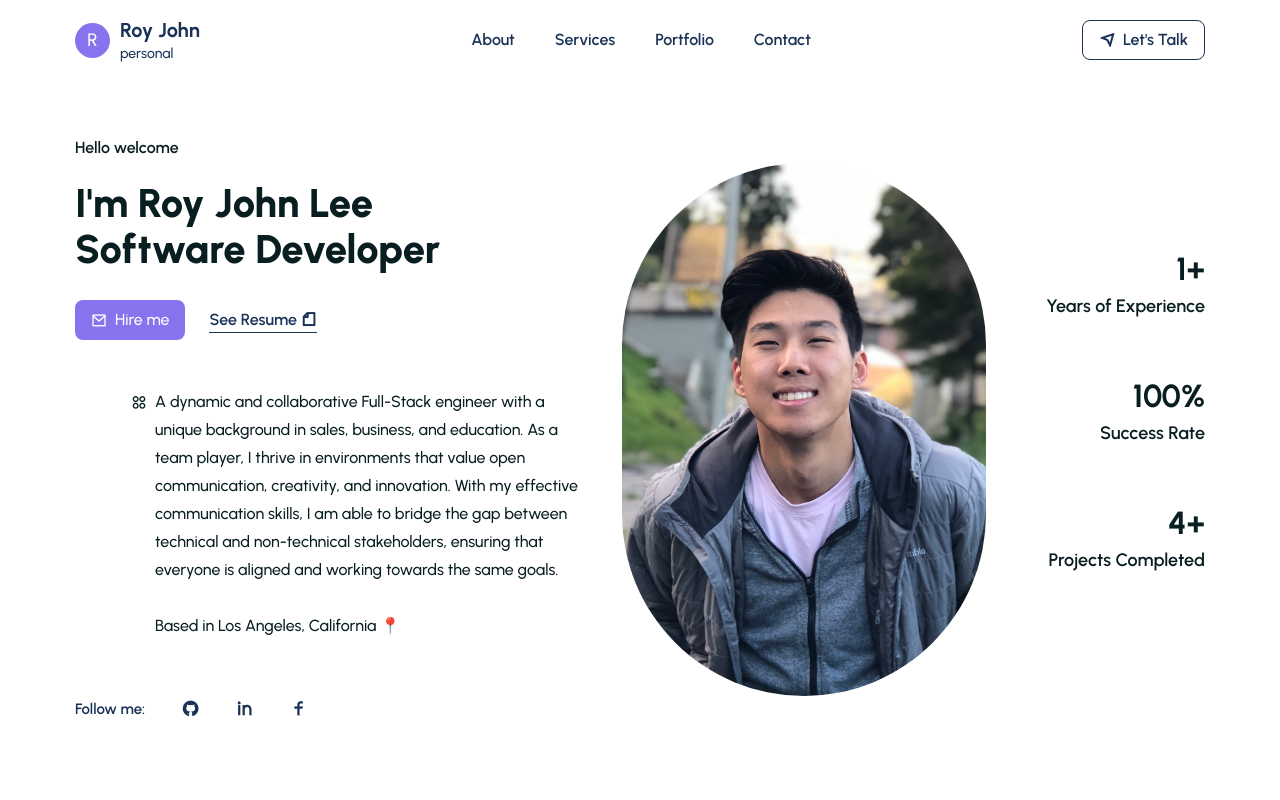
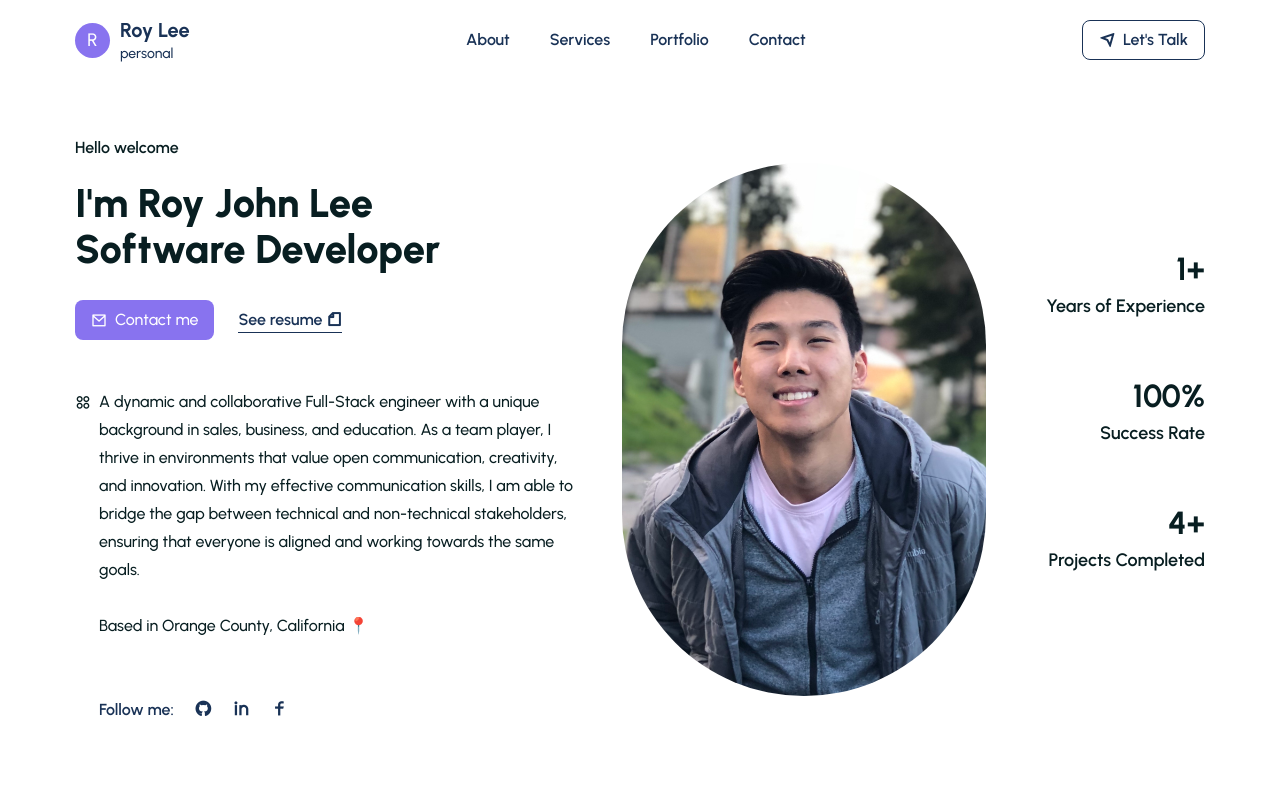
Before and after one commit to royjohnlee/portfolio, a React (Create React App) app: page / in a window 1280 px wide. Shown: the top 800 px of the page. Built offline with nearby package versions, Linux system fonts and the light colour scheme.

Commit message:
touch up

```diff
--- a/src/components/Footer/Footer.jsx
+++ b/src/components/Footer/Footer.jsx
@@ -14,7 +14,7 @@ const Footer = () => {
             </h2>
             <a href="#contact">
               <button className="bg-primaryColor text-white font-[500] flex items-center gap-2 hover:bg-smallTextColor ease-in duration-300 py-2 px-4 rounded-[8px]">
-                <i class="ri-mail-line"></i> Hire me
+                <i class="ri-mail-line"></i> Contact Me
               </button>
             </a>
           </div>
@@ -103,7 +103,7 @@ const Footer = () => {
 
                 <div className="leading-[20px]">
                   <h2 className="text-gray-200 font-[500] text-[18px]">
-                    Roy
+                    Roy Lee
                   </h2>
                   <p className="text-gray-400 text-[14px] font-[500]">
                     Personal
--- a/src/components/Header/Header.jsx
+++ b/src/components/Header/Header.jsx
@@ -51,7 +51,7 @@ const Header = () => {
             </span>
 
             <div className="leading-[20px]">
-              <h2 className="text-xl text-smallTextColor font-[700]">Roy John</h2>
+              <h2 className="text-xl text-smallTextColor font-[700]">Roy Lee</h2>
               <p className="text-smallTextColor text-[14px] font-[500]">
                 personal
               </p>
--- a/src/components/UI/Hero.jsx
+++ b/src/components/UI/Hero.jsx
@@ -33,21 +33,21 @@ const Hero = () => {
             >
               <a href="#contact">
                 <button className="bg-primaryColor text-white font-[500] flex items-center gap-2 hover:bg-smallTextColor ease-in duration-300 py-2 px-4 rounded-[8px]">
-                  <i class="ri-mail-line"></i> Hire me
+                  <i class="ri-mail-line"></i> Contact me
                 </button>
               </a>
               <a
                 href="https://docs.google.com/document/d/1y1u6tRYVz-smRLS-3mGIGMIBaF1AnENy/edit?usp=sharing&ouid=105969788074328158273&rtpof=true&sd=true"
                 className="text-smallTextColor font-[600] text-[16px] border-b border-solid border-smallTextColor"
               >
-                See Resume <i class="ri-file-line"></i>
+                See resume <i class="ri-file-line"></i>
               </a>
             </div>
 
             <p
               data-aos="fade-left"
               data-aos-duration="1500"
-              className="flex gap-2 text-headingColor mt-12 font-[500] text-[16px] leading-7 sm:pl-14 sm:pr-10"
+              className="flex gap-2 text-headingColor mt-12 font-[500] text-[16px] leading-7 sm:pr-10"
             >
               <span>
                 <i class="ri-apps-2-line"></i>
@@ -55,11 +55,11 @@ const Hero = () => {
               A dynamic and collaborative Full-Stack engineer with a unique background in sales, business, and education. As a team player, I thrive in environments that value open communication, creativity, and innovation. With my effective communication skills, I am able to bridge the gap between technical and non-technical stakeholders, ensuring that everyone is aligned and working towards the same goals.
               <br />
               <br />
-              Based in Los Angeles, California 📍
+              Based in Orange County, California 📍
             </p>
 
-            <div className="flex items-center gap-9 mt-14">
-              <span className="text-smallTextColor text-[15px] font-[600]">
+            <div className="flex items-center gap-5 mt-14">
+              <span className="text-smallTextColor text-[16px] font-[600] sm:pl-6">
                 Follow me:
               </span>
               {/* <span>
```
